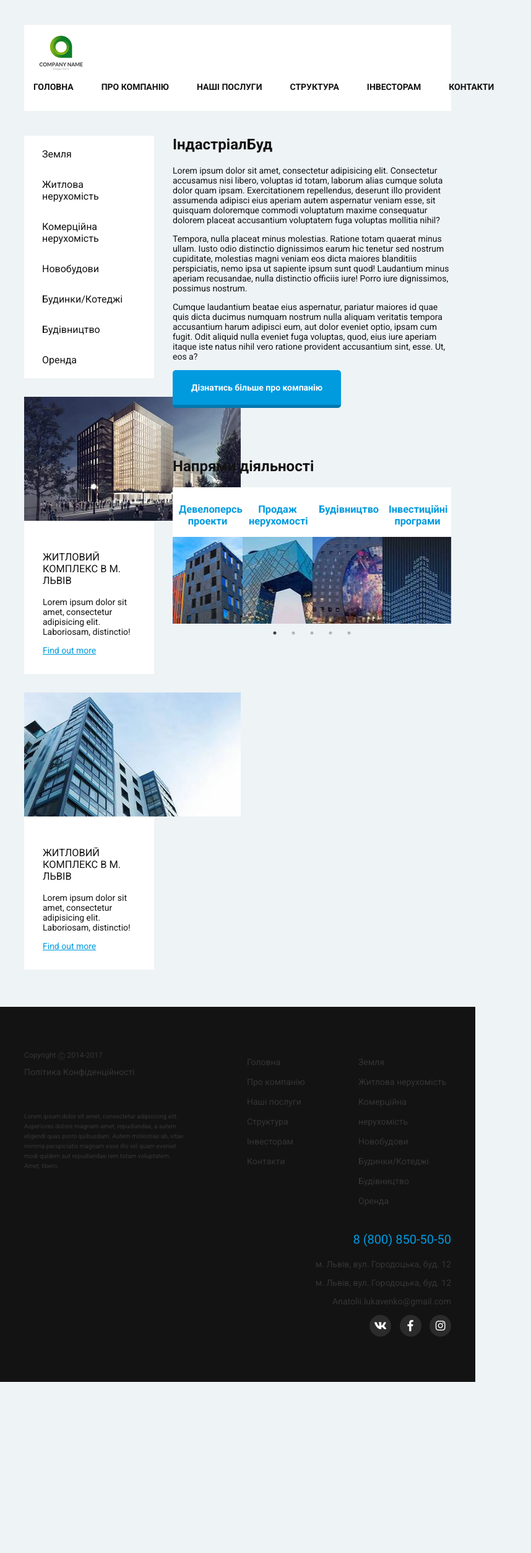
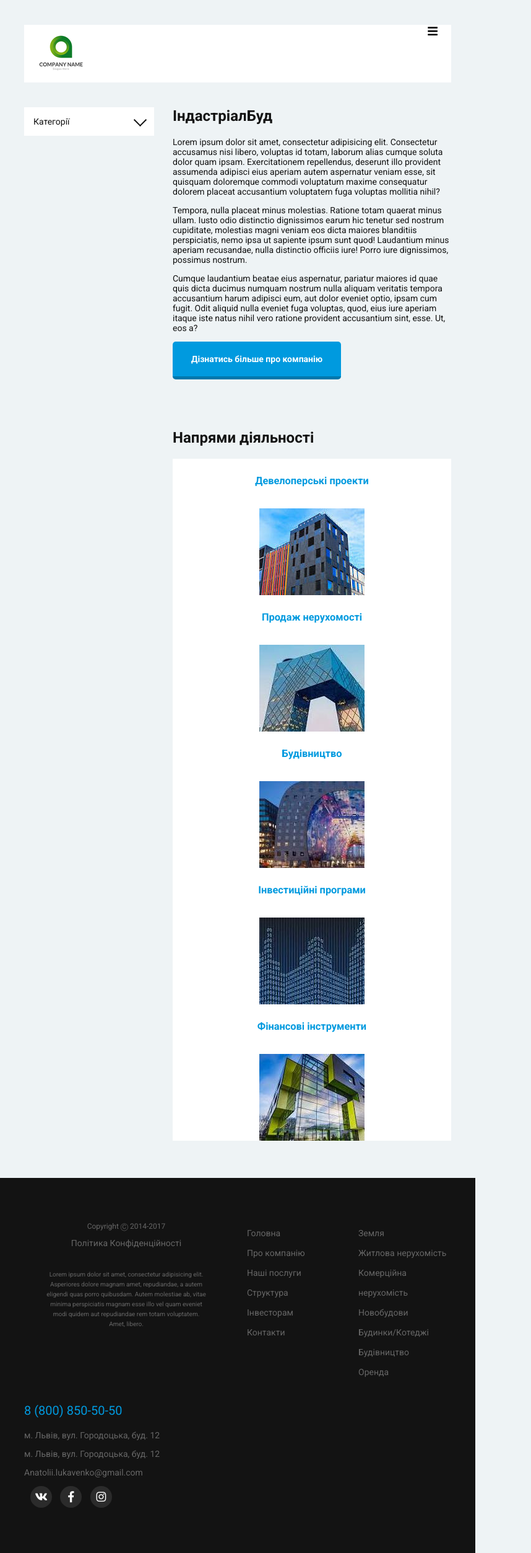
Before and after one commit to Tolala9/Industrial_site_pr, a website: page app/index.html in a window 768 px wide. Shown: the whole page at 62% size, 858 px wide, since content can reach past the window. Before the commit the page ends 2229 px from the top, so only its background shows below. Drawn offline with nearby package versions, Linux system fonts and the light colour scheme.

Commit message:
CSS: bad adaptivity

```diff
--- a/app/index.html
+++ b/app/index.html
@@ -30,13 +30,16 @@
 	<div class="container">
 		<div class="top-nav">
 			<div class="row justify-content-between align-items-center">
-				<div class="col-md-auto">
+				<div class="col-md-auto col-sm-3">
 					<div class="logo">
 						<img src="img/logo.png" alt="Logo">
 					</div>
 				</div>
 				<!-- /.col-md -->
-				<div class="col-md-auto">
+				<div class="col-md-auto col-sm-9">
+					<button class="top-nav_btn">
+						<i class="fas fa-bars"></i>
+					</button>
 					<ul class="top-nav_menu">
 						<li><a href="#">Головна</a></li>
 						<li><a href="#">Про компанію</a></li>
@@ -46,13 +49,16 @@
 						<li><a href="#">Контакти</a></li>
 					</ul>
 				</div>
-				<!-- /.col-md -->
+				<!-- /.col-sm -->
 			</div>
 			<!-- /.row -->
 		</div>
 		<div class="row">
-			<div class="col-md-4">
+			<div class="col-sm-4">
 				<div class="left-sidebar">
+					<div class="left-sidebar_btn">
+						Категорії
+					</div>
 					<ul class="left-sidebar_menu">
 						<li><a href="#">Земля</a></li>
 						<li><a href="#">Житлова нерухомість</a></li>
@@ -88,8 +94,8 @@
 				</div>
 				<!-- /.left-sidebar -->
 			</div>
-			<!-- /.col-md-4 -->
-			<div class="col-md-8">
+			<!-- /.col-sm-4 -->
+			<div class="col-sm-8">
 				<div class="content">
 					<h2>ІндастріалБуд</h2>
 					<p>Lorem ipsum dolor sit amet, consectetur adipisicing elit. Consectetur accusamus nisi libero, voluptas id totam, laborum alias cumque soluta dolor quam ipsam. Exercitationem repellendus, deserunt illo provident assumenda adipisci eius aperiam autem aspernatur veniam esse, sit quisquam doloremque commodi voluptatum maxime consequatur dolorem placeat accusantium voluptatem fuga voluptas mollitia nihil?</p>
@@ -120,7 +126,7 @@
 					<!-- /.direction-blocks -->
 				</div>
 			</div>
-			<!-- /.col-md-8 -->
+			<!-- /.col-sm-8 -->
 		</div>
 		<!-- /.row -->
 	</div>
@@ -128,15 +134,15 @@
 	<footer class="footer">
 		<div class="container">
 			<div class="row">
-				<div class="col-md">
+				<div class="col-sm">
 					<div class="copy">
 						<p class="footer-policy-link">Copyright Ⓒ 2014-2017</p>
 						<a href="#">Політика Конфіденційності</a>
 						<small>Lorem ipsum dolor sit amet, consectetur adipisicing elit. Asperiores dolore magnam amet, repudiandae, a autem eligendi quas porro quibusdam. Autem molestiae ab, vitae minima perspiciatis magnam esse illo vel quam eveniet modi quidem aut repudiandae rem totam voluptatem. Amet, libero.</small>
 					</div>
 				</div>
-				<!-- /.col-md -->
-				<div class="col-md-3">
+				<!-- /.col-sm -->
+				<div class="col-sm-3 col-6">
 					<ul class="footer_menu">
 						<li><a href="#">Головна</a></li>
 						<li><a href="#">Про компанію</a></li>
@@ -146,8 +152,8 @@
 						<li><a href="#">Контакти</a></li>
 					</ul>
 				</div>
-				<!-- /.col-md -->
-				<div class="col-md-3">
+				<!-- /.col-sm -->
+				<div class="col-sm-3 col-6">
 					<ul class="footer_menu">
 						<li><a href="#">Земля</a></li>
 						<li><a href="#">Житлова нерухомість</a></li>
@@ -158,8 +164,8 @@
 						<li><a href="#">Оренда</a></li>
 					</ul>
 				</div>
-				<!-- /.col-md -->
-				<div class="col-md">
+				<!-- /.col-sm -->
+				<div class="col-sm">
 					<div class="footer-contacts">
 						<p class="footer-contacts_phone">8 (800) 850-50-50</p>
 						<p class="footer-contacts_address">м. Львів, вул. Городоцька, буд. 12</p>
@@ -174,7 +180,7 @@
 						</ul>
 					</div>
 				</div>
-				<!-- /.col-md -->
+				<!-- /.col-sm -->
 			</div>
 			<!-- /.row -->
 		</div>
@@ -194,6 +200,33 @@
 				dots: true,
 				slidesToShow: 4,
 				slidesToScroll: 1
+				responsive: [
+				{
+					breakpoint: 767,
+					settings: {
+						slidesToShow: 1,
+						slidesToScroll: 1,
+					}
+				}
+				]
+			});
+		</script>
+		<script>
+			$(document).ready(function() {
+				var menuBtn = $('.top-nav_btn');
+				var menu = $('.top-nav_menu');
+				var sidebarBtn = $('.left-sidebar_btn');
+				var sidebarMenu = $('.left-sidebar_menu');
+
+				menuBtn.click(function(event) {
+					event.preventDefault();
+					menu.toggleClass('top-nav_menu__active');
+				});
+				sidebarBtn.click(function(event) {
+					event.preventDefault();
+					sidebarMenu.toggleClass('left-sidebar_menu__active');
+				});
+
 			});
 		</script>
 	</body>
--- a/app/sass/_colors.sass
+++ b/app/sass/_colors.sass
@@ -2,4 +2,4 @@ $body-bg: #eef3f5
 $active-color: #009adf
 $dark: #131313
 $white: #fff
-$footer-text: #66666666
+$footer-text: #666666
--- /dev/null
+++ b/app/sass/_media.sass
@@ -0,0 +1,55 @@
+@media (max-width:768px)
+
+	html
+		font-size: 10px
+
+	.top-nav
+		&_btn
+			display: block
+		&_menu
+			flex-direction: column
+			display: none
+			li
+				line-height: 2
+				a
+					&::after
+						display: none
+			&__active
+				display: flex
+				margin-bottom: 0
+	.left-sidebar
+		&_btn
+			display: block
+		&_menu
+			display: none
+			&__active
+				display: block
+
+	.copy
+		text-align: center
+		small
+			display: block
+			margin: 35px auto
+	.footer
+		&-contacts
+			text-align: left
+
+
+@media (min-width:767px) and (max-width:991px)
+
+	html
+		font-size: 10px
+
+	.top-nav
+		&_btn
+			display: block
+		&_menu
+			flex-direction: column
+			display: none
+			&__active
+				display: flex
+				margin-bottom: 0
+				justify-content: space-around
+			li
+				margin-right: 0
+				line-height: 2
--- a/app/sass/main.sass
+++ b/app/sass/main.sass
@@ -1,8 +1,9 @@
 @import "colors"
 @import "reset"
 
+
 html
-	font-size: 14px
+	font-size: 10px
 
 body
 	margin: 0
@@ -10,6 +11,7 @@ body
 	color: $dark
 	font-family: 'Roboto', sans-serif
 	padding-top: 40px
+	font-size: 14px
 h2
 	font-size: 24px
 a
@@ -32,6 +34,20 @@ a
 .top-nav
 	background-color: $white
 	padding: 15px
+	position: relative
+	&_btn
+		display: none
+		width: 30px
+		height: 30px
+		background-color: transparent
+		border: none
+		font-size: 18px
+		position: absolute
+		right: 15px
+		top: -50px
+		&:hover
+			cursor: pointer
+
 	&_menu
 		list-style: none
 		padding: 0
@@ -56,7 +72,30 @@ a
 					&::after
 						transform: translateY(40px) scale(1)
 .left-sidebar
-	margin-top: 40px
+	margin-top: 4rem
+	&_object
+		display: none
+
+
+	&_btn
+		background-color: $white
+		padding: 15px
+		position: relative
+		display: none
+		&:hover
+			cursor: pointer
+		&::after
+			content: ''
+			display: inline-block
+			position: absolute
+			top: 50%
+			margin-top: -10px
+			right: 15px
+			width: 15px
+			height: 15px
+			border-bottom: 2px solid
+			border-right: 2px solid
+			transform: rotate(45deg)
 
 	&_menu
 		background-color: $white
@@ -157,3 +196,6 @@ a
 					font-size: 18px
 					line-height: 35px
 					color: $white
+
+
+@import "media"
```
Also changed, not shown: app/css/main.css.
